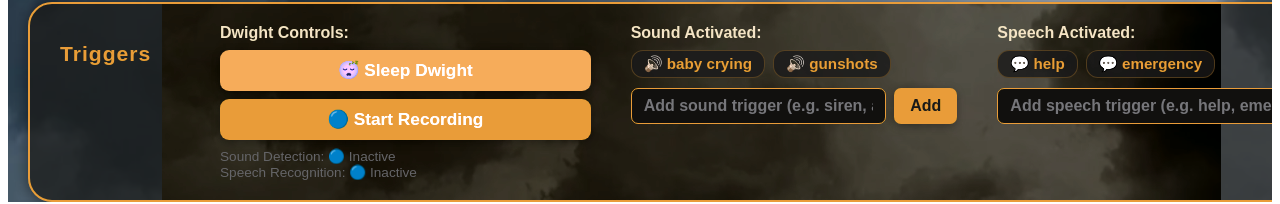
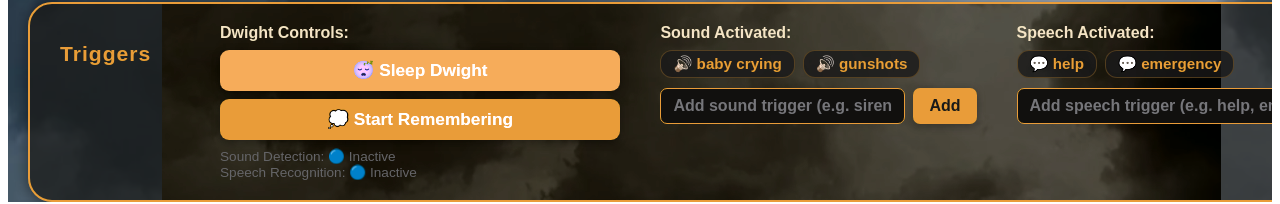
Before and after one commit to KellyTheCreator/D.Y.H.T-d-y-ht-, a React (Vite) app: page / in a window 1280 px wide. Shown: the part 930-1134 px from the top of the page. Built offline with nearby package versions, Linux system fonts and the light colour scheme; no server answers.

Commit message:
Fix recording button: use 'remembering' terminology as requested
Co-authored-by: KellyTheCreator <229392385+KellyTheCreator@users.noreply.github.com>

```diff
--- a/src/components/DwightAudioDashboard.tsx
+++ b/src/components/DwightAudioDashboard.tsx
@@ -2349,7 +2349,7 @@ export default function DwightAudioDashboard() {
                 }
               }}
             >
-              {isRemembering ? "⏹️ Stop Recording" : "🔴 Start Recording"}
+              {isRemembering ? "🧠 Stop Remembering" : "💭 Start Remembering"}
             </button>
 
             <div style={{
```
